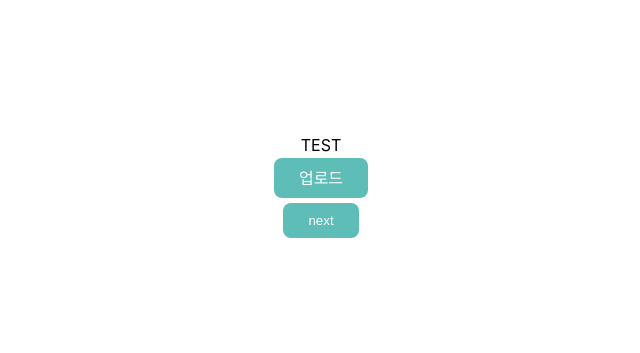
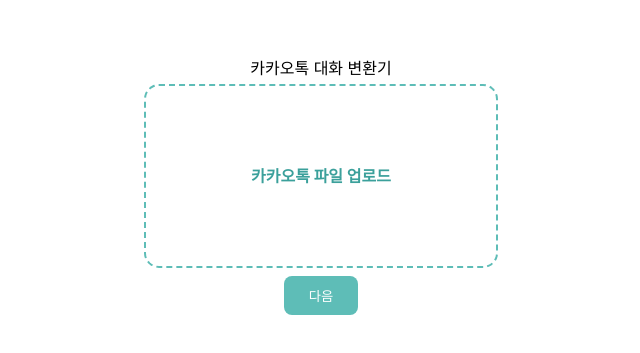
Before and after one commit to dmsdl950823/kakao_chat_export, a React (Create React App) app: page / in a window 1280 px wide. Shown: the part 213-566 px from the top of the page, without its empty margins (319-959 px from the left). Built offline with nearby package versions, Linux system fonts and the light colour scheme.

Commit message:
Updated #0812 카카오톡 문서 redux 에 업로드 기능 추가 + 파일 업로드 후 UI 추가

```diff
--- /dev/null
+++ b/src/component/Folder.tsx
@@ -0,0 +1,19 @@
+import * as React from 'react'
+import '../style/folder.scss'
+
+type Name = {
+  name: string
+}
+
+export default function Folder ({ name }: Name) {
+  return (
+    <div className="folder">
+      <span className="folder-back"></span>
+      <span className="folder-paper -a"></span>
+      <span className="folder-paper -b"></span>
+      <span className="folder-paper -c"></span>
+      <span className="folder-front"></span>
+      <span className="folder-name">{ name }</span>
+    </div>
+  )
+}
--- a/src/component/Input.tsx
+++ b/src/component/Input.tsx
@@ -1,72 +1,55 @@
 import React from 'react'
+import Folder from './Folder'
+import { useSelector, useDispatch } from 'react-redux'
 import '../style/input.scss'
 
+import { setCSVFile, setCSVFileName } from '../store/files'
+
 export default function Input () {
+  //
+  const name = useSelector((state: any) => state.files.name)
+  const dispatch = useDispatch()
+
+  /**
+   * File 업로드 이벤트
+   * @param e
+   * @returns
+   */
   const changeEvent = (e: React.ChangeEvent<HTMLInputElement>) => {
     const input: HTMLInputElement | null = e.target
 
-    const file: Blob | null = input.files ? input.files[0] : null
+    const file: File | null = input.files ? input.files[0] : null
     if (!file) return
 
     const reader = new FileReader()
     reader.readAsText(file)
 
-    reader.onload = (e: ProgressEvent<EventTarget>) => onLoadCallback(e, reader)
+    // 엑셀 업로드 후 store 에 데이터(파일, 이름)를 저장
+    reader.onload = () => {
+      dispatch(setCSVFileName(file.name))
+      dispatch(setCSVFile(reader.result))
+    }
   }
 
-  const onLoadCallback = (e: ProgressEvent<EventTarget>, reader: FileReader) => {
-    // console.log(e, reader)
-
-    const showComeOut = false // '들어왔습니다/나갔습니다' 사용할지 / 안할지 => 기본으로 사용 안함(false)
-    const useMyId = false // 사용자 (나) 를 사용할 것인지 확인
-    const myId = '또야' // 사용자 (나) 의 이름
-
-    const raw = reader.result
-    const chats = typeof raw === 'string' ? raw.split('"\n20') : raw
-    // const columns: StringArray = chats ? chats?.splice(0, 1) : null
-    if (chats instanceof ArrayBuffer || chats === null) return
-
-    if (chats && Array.from(chats)?.length) console.log(chats.length)
-
-    const result = []
-    // console.log(chats, columns)
-    const split = (data: string) => data.split(',')
-
-    // 모든 csv 데이터 순회
-    for (let i = 0; i < chats?.length; i++) {
-      const chat = chats[i]
-
-      const string = split(chat.replace(/"/g, ''))
-      const content = string[2].replace(/\n/g, '&#13;')
-      const object = { createTime: '20' + string[0], name: string[1], content, isMe: false }
-      const showComeOutText = /들어왔습니다|나갔습니다/g.test(object.content)
-      const idTest = new RegExp(myId) // 내 아이디와 일치하는 내용 확인
-
-      // '들어왔습니다/나갔습니다' 사용 안하기
-      // console.log(test, test ? object.content : '')
-      if (!showComeOut && showComeOutText) continue
-
-      // 사용자 (나) 를 사용할 경우, 일치하는 아이디를 확인하기
-      if (useMyId && idTest.test(object.name)) object.isMe = true
-
-      // console.log('아니 이건 나와야지')
-      result.push(object)
-    }
-
-    console.log(result)
+  const uploaded = (name: string) => {
+    return name
+      ? <Folder name={name}/>
+      : <span className="upload-file-button-name">카카오톡 파일 업로드</span>
   }
 
   return (
     <div className="kakao-file-upload">
-      <label className="input-file-button" htmlFor="input-file">
-        업로드
+      <label className={`upload-file-button ${name ? '-uploaded' : ''}`} htmlFor="input-file">
+        { uploaded(name) }
       </label>
 
       <input
         type="file"
         id="input-file"
         style={{ display: 'none' }}
-        onChange={changeEvent}/>
+        accept=".csv, application/vnd.openxmlformats-officedocument.spreadsheetml.sheet, application/vnd.ms-excel"
+        onChange={ changeEvent }
+      />
     </div>
   )
 }
--- a/src/store/files.js
+++ b/src/store/files.js
@@ -1,7 +1,10 @@
 import { createSlice } from '@reduxjs/toolkit'
 
 const initialState = {
-  excel: []
+  raw: null,
+  name: undefined,
+  excel: [],
+  data: []
 }
 
 export const fileSlice = createSlice({
@@ -12,9 +15,34 @@
      * 등록된 엑셀파일 교체
      * @param {*} state
      */
+    setCSVFile: (state, action) => {
+      state.raw = action.payload
+    },
+
+    /**
+     * 엑셀파일 이름 저장
+     * @param {*} state
+     */
+    setCSVFileName: (state, action) => {
+      state.name = action.payload
+    },
+
+    /**
+     * 등록된 엑셀파일 교체
+     * @param {*} state
+     */
     setFiles: (state, action) => {
-      state.excel = [action.payload]
+      state.excel = [...state.excel, action.payload]
+    },
+
+    /**
+     * 등록된 엑셀파일 교체
+     * @param {*} state
+     */
+    setData: (state, action) => {
+      state.data = [action.payload]
     }
+
     // ===
     // toggleGluten: (state) => {
     //   state.gluten = !state.gluten
@@ -25,5 +53,5 @@
   }
 })
 
-export const { setFiles } = fileSlice.actions
+export const { setFiles, setData, setCSVFile, setCSVFileName } = fileSlice.actions
 export default fileSlice.reducer
--- a/src/style/common.scss
+++ b/src/style/common.scss
@@ -7,12 +7,15 @@
   border: none;
 
   &:disabled {
-    border: 1px solid red;
+    color: #91a6a5;
+    background-color: #618d8a;
+    cursor: not-allowed;
   }
 }
 
 h1 {
-  font-size: 3em;
+  font-size: 10rem;
+  border: 1px solid red;
 }
 
 .home {
--- /dev/null
+++ b/src/style/folder.scss
@@ -0,0 +1,65 @@
+$folder-back: rgb(239, 199, 150);
+$folder-front: rgb(255, 233, 179);
+
+.folder {
+  width: 60%;
+  position: relative;
+  height: 80%;
+  display: flex;
+  align-items: center;
+  justify-content: center;
+
+  &-back, &-front {
+    position: absolute;
+    width: 100%;
+    border-radius: 15px;
+  }
+
+  &-paper {
+    position: absolute;
+    width: 130px;
+    height: 100px;
+    border-radius: 5px;
+    bottom: 35px;
+    background-color: #FFF;
+
+    &.-a {
+      right: 40px;
+      transform: rotate(-4deg);
+      border: 1px solid rgb(232, 236, 235);
+    }
+    &.-b {
+      right: 30px;
+      transform: rotate(8deg);
+      border: 1px solid #d6dcdb;
+    }
+    &.-c {
+      right: 10px;
+      transform: rotate(12deg);
+      border: 1px solid #bcc8c6;
+    }
+  }
+
+  &-back {
+    height: 70%;
+    background-color: $folder-back;
+    transform: skewX(9deg);
+    bottom: 0; right: 6px;
+  }
+  &-front {
+    height: 80%;
+    background-color: $folder-front;
+    transform: skewX(-9deg);
+    bottom: -1px; right: -8px;
+
+    &::before {
+      content: '';
+      width: 30%;
+      position: absolute;
+      border-radius: 15px 15px 0 0;
+      height: 30%;
+      background-color: $folder-front;
+      top: -10%; left: 0;
+    }
+  }
+}
--- a/src/style/input.scss
+++ b/src/style/input.scss
@@ -1,7 +1,54 @@
 .kakao-file-upload {
-  line-height: 50px;
   text-align: center;
+  margin: 1vh;
 }
+
+.upload-file-button {
+  border-radius: 15px;
+  border: 2px dashed #5ebdb7;
+  padding: 10px 25px;
+  width: 300px;
+  height: 20vh;
+  cursor: pointer;
+  display: flex;
+  align-items: center;
+  justify-content: center;
+  background-color: #FFF;
+  transition: 0.3s ease background-color;
+  position: relative;
+
+  &:hover {
+    background-color: #e3f6f5;
+  }
+
+  &-name {
+    display: block;
+    color: #3ba09b;
+    height: 10vh;
+    line-height: 10vh;
+    width: 200px;
+    padding: 10px 25px;
+    font-weight: bold;
+    overflow: hidden;
+    text-overflow: ellipsis;
+    white-space: nowrap;
+    border-radius: 15px;
+  }
+
+  // &.-uploaded {
+  //   border: 2px solid rgb(198, 222, 221);
+  //   background-color: #f5fffe;
+
+  //   .upload-file-button-name {
+  //     position: absolute;
+  //     top: -55px; right: calc(50% - 150px);
+  //     background-color: #FFF;
+  //     border: 1px solid #bcc8c6;
+  //     border-radius: 5px;
+  //   }
+  // }
+}
+
 
 .input-file-button {
   padding: 10px 25px;
--- a/src/view/Home.tsx
+++ b/src/view/Home.tsx
@@ -1,17 +1,24 @@
 import React from 'react'
+import { useSelector } from 'react-redux'
+import { Link } from 'react-router-dom'
 import '../style/common.scss'
-import { Link } from 'react-router-dom'
 
 import Input from '../component/Input'
 
 export default function Home () {
+  // eslint-disable-next-line
+  const savedFile = useSelector((state: any) => ({ file: state.files.excel, name: state.files.name }))
+  console.log(savedFile)
+
   return (
     <div className="home">
-      <h1>TEST</h1>
+      <h1>카카오톡 대화 변환기</h1>
+
+      {/* { savedFile } */}
 
       <Input />
       <Link to="option">
-        <button> next </button>
+        <button> 다음 </button>
       </Link>
     </div>
   )
--- a/src/view/SelectOption.tsx
+++ b/src/view/SelectOption.tsx
@@ -1,32 +1,36 @@
 import React from 'react'
 import { useDispatch, useSelector } from 'react-redux'
 import { Link } from 'react-router-dom'
+import '../style/common.scss'
 
-import { setFiles } from '../store/files'
-import store from '../store'
+import { setData } from '../store/files'
+// import store from '../store'
 
-console.log('Initial state: ', store.getState())
+// ---
+// console.log('Initial state: ', store.getState())
 
 export function Test () {
-  const file = useSelector((state: any) => state.excel)
-  console.log(file)
+  // eslint-disable-next-line
+  const file = useSelector((state: any) => state.files.data)
   const dispatch = useDispatch()
 
   /**
    * 전역 store 로 저장
    */
   const action = () => {
-    dispatch(setFiles(['pepperoni']))
-    console.log('After state ', store.getState())
+    dispatch(setData(['테스티']))
+    // console.log('After state ', store.getState())
   }
 
   return (
     <>
-      <h1>PIZZA</h1>
+      <h1>PIZZA 목록</h1>
 
-      {/* { file.map((topping: string, index: number) => (
-        <div key={topping + index}>{topping}</div>
-      )) } */}
+      {
+        file.map((excel: string, index: number) => (
+          <div key={excel + index}>{excel}</div>
+        ))
+      }
 
       <button onClick={action}>Add Peperoni</button>
     </>
@@ -35,12 +39,11 @@
 
 export default function App () {
   return (
-    <div>
-      이건이거애
+    <div className="home">
       <Test />
 
       <Link to="/"><button> before </button></Link>
-      <Link to="/chat"><button> chat </button></Link>
+      <Link to="/chat"><button disabled> chat </button></Link>
     </div>
   )
 }
```
Also changed, not shown: src/component/DataSetting.tsx (added, +95 -0 lines).
